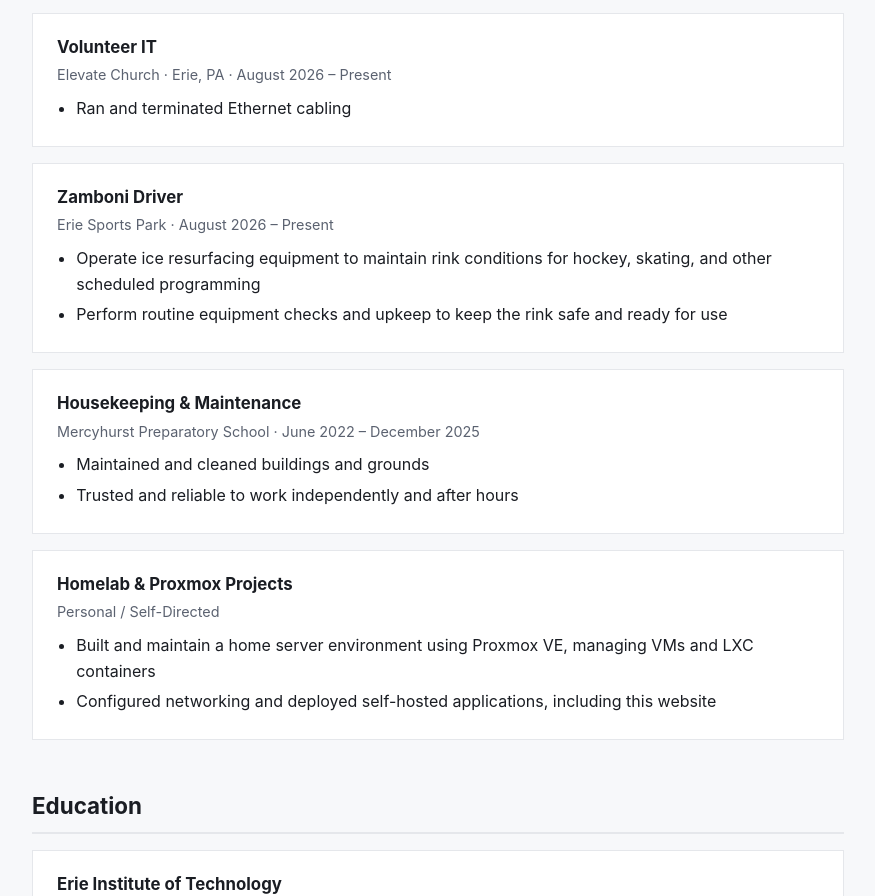
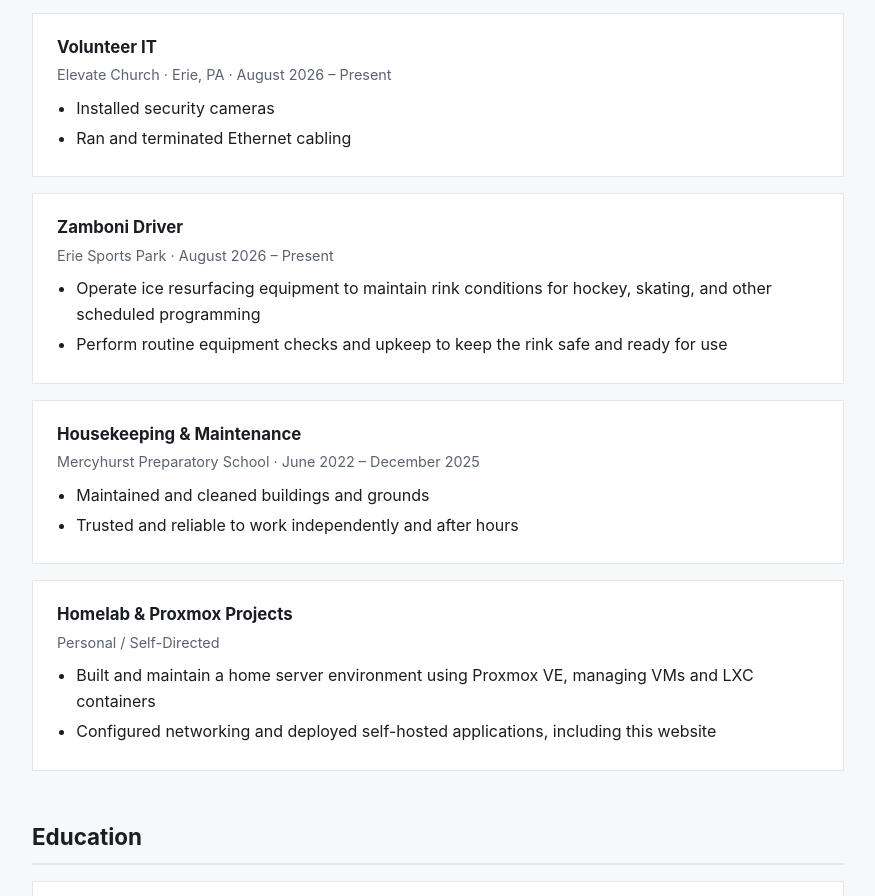
Before and after one commit to RussianNugget32/website, a plain HTML site: page index.html in a window 1280 px wide. Shown: the part 1365-2261 px from the top of the page, without its empty margins (202-1077 px from the left). Drawn offline with Linux system fonts and the light colour scheme.

Commit message:
Add security camera installation to volunteer experience

```diff
--- a/index.html
+++ b/index.html
@@ -247,6 +247,7 @@
       <div class="card-title">Volunteer IT</div>
       <div class="card-sub">Elevate Church &middot; Erie, PA &middot; August 2026 &ndash; Present</div>
       <ul>
+        <li>Installed security cameras</li>
         <li>Ran and terminated Ethernet cabling</li>
       </ul>
     </div>
```
